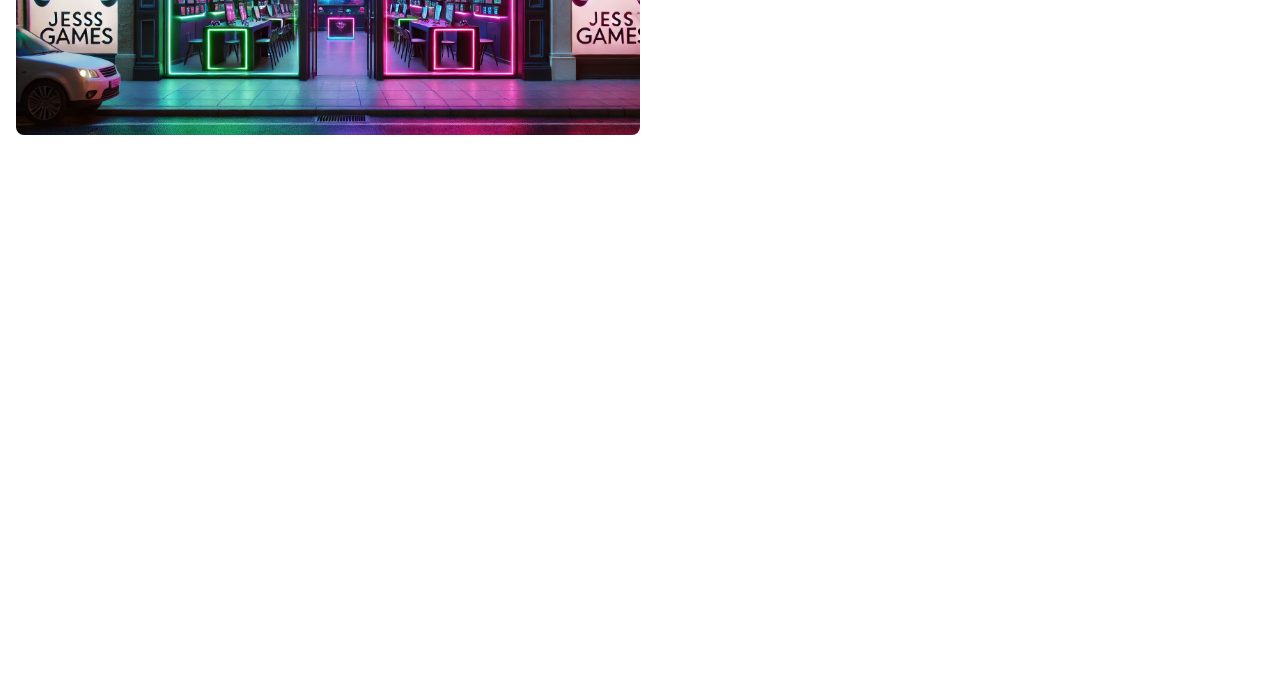
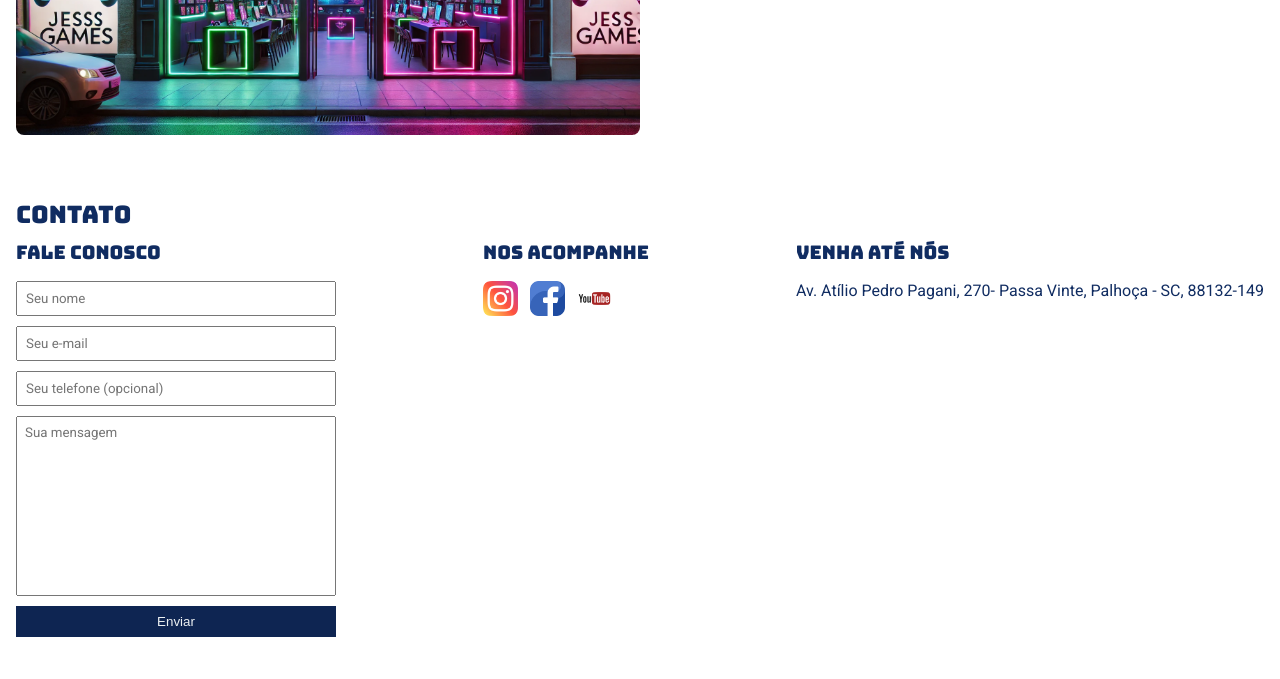
Before and after one commit to Jessiwoy/gameshop-landing-page, a plain HTML site: page index.html in a window 1280 px wide. Shown: the part 329-1008 px from the top of the page. Before the commit the page ends 800 px from the top, so only its background shows below. Drawn offline with Linux system fonts and the light colour scheme.

Commit message:
Adiciona seção de contato, formulário, estilos seção contato

```diff
--- a/index.html
+++ b/index.html
@@ -48,5 +48,55 @@
             </div>
         </div>
     </section>
+
+    <section id="contact">
+        <div class="container">
+            <h2>Contato</h2>
+
+            <div class="contact-methods">
+                 <div>
+                    <h3>Fale conosco</h3>
+                    <form>
+                        <input type="text" placeholder="Seu nome" required />
+                        <input type="email" placeholder="Seu e-mail" required />
+                        <input type="tel" placeholder="Seu telefone (opcional)" />
+                        <textarea placeholder="Sua mensagem" required></textarea>
+                        <button type="submit">Enviar</button>
+                    </form>
+                </div>
+
+                 <div>
+                     <h3>Nos acompanhe</h3>
+                     <ul class="social-links">
+                        <li>
+                            <a href="#" title="Siga-nos no Instagram">
+                                <img src="./assets/instagram.png" alt="Logo do Instagram">
+                            </a>
+                        </li>
+
+                        <li>
+                            <a href="#" title="Siga-nos no Facebook">
+                                <img src="./assets/facebook.png" alt="Logo do Facebook">
+                            </a>
+                        </li>
+
+                        <li>
+                            <a href="#" title="Siga-nos no YouTube">
+                                <img src="./assets/youtube.png" alt="Visite nosso canal no YouTube">
+                            </a>
+                        </li>
+                     </ul>
+                 </div>
+
+                <div>
+                     <h3>Venha até nós</h3>
+                     <p>
+                        Av. Atílio Pedro Pagani, 270- Passa Vinte, Palhoça - SC, 88132-149
+                     </p>
+                </div>
+            </div>
+
+        </div>
+    </section>
 </body>
 </html>
--- a/main.css
+++ b/main.css
@@ -10,8 +10,7 @@ header {
     color: #ecf0f2;
 }
 
-header h1,
-section h2 {
+header h1 {
     font-weight: normal;
 }
 
@@ -26,12 +25,15 @@ header nav li a {
     text-decoration: none;
 
 }
+
 header,
-section h2 {
+section h2,
+section h3 {
     font-family: "Bungee", cursive;
+    font-weight: normal;
 }
 
-body {
+body, input, textarea {
     font-family: "Roboto", sans-serif;
 }
 
@@ -86,3 +88,57 @@ section .container > img {
     border-radius: 8px; /* Adicionando bordas arredondadas */
     object-fit: cover; /* Ajusta a imagem ao espaço disponível */
 }
+
+.social-links img {
+    height: 35px;
+}
+
+.social-links li {
+    display: inline;
+    margin-right: 8px;
+}
+
+.social-links li a {
+    text-decoration: none;
+}
+
+#contact .container {
+    display: block;
+}
+
+.contact-methods {
+    display: flex;
+    justify-content: space-between;
+}
+
+form input,
+form textarea,
+form button {
+    display: block;
+    width: 320px;
+    margin-bottom: 10px;
+    padding: 8px;
+}
+
+form textarea {
+    resize: none;
+    height: 180px;
+}
+
+section h3 {
+    margin-bottom: 16px;
+}
+
+form button {
+    background-color: #0e2552;
+    color: #ecf0f2;
+    border: none;
+}
+
+form button:hover {
+    background-color: #091474;
+}
+
+input:focus, textarea:focus {
+    outline-color: #182c61;
+}
```
